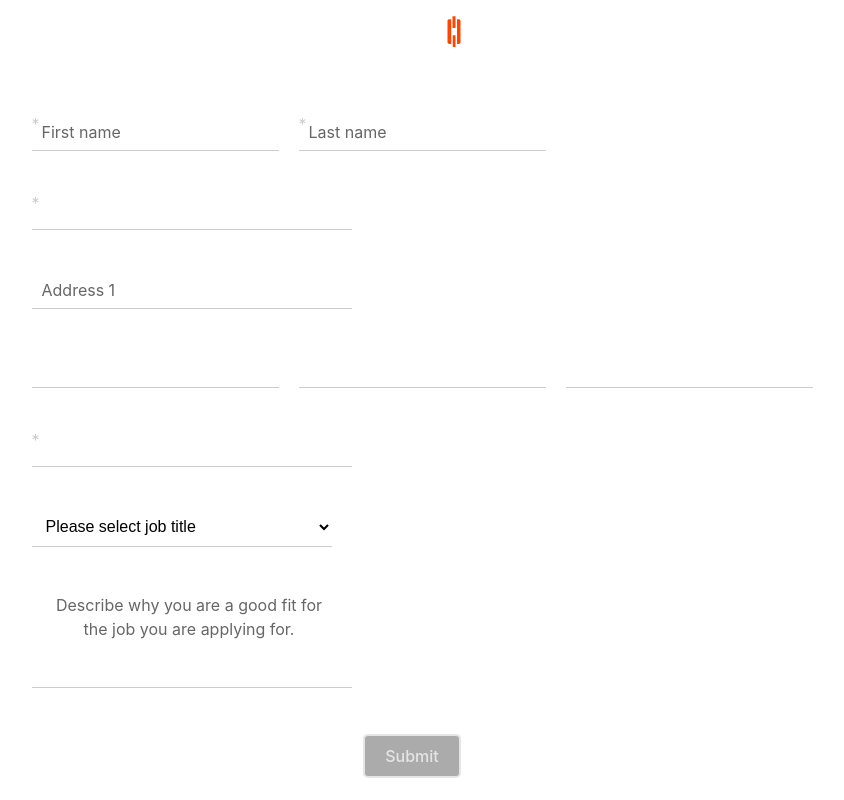
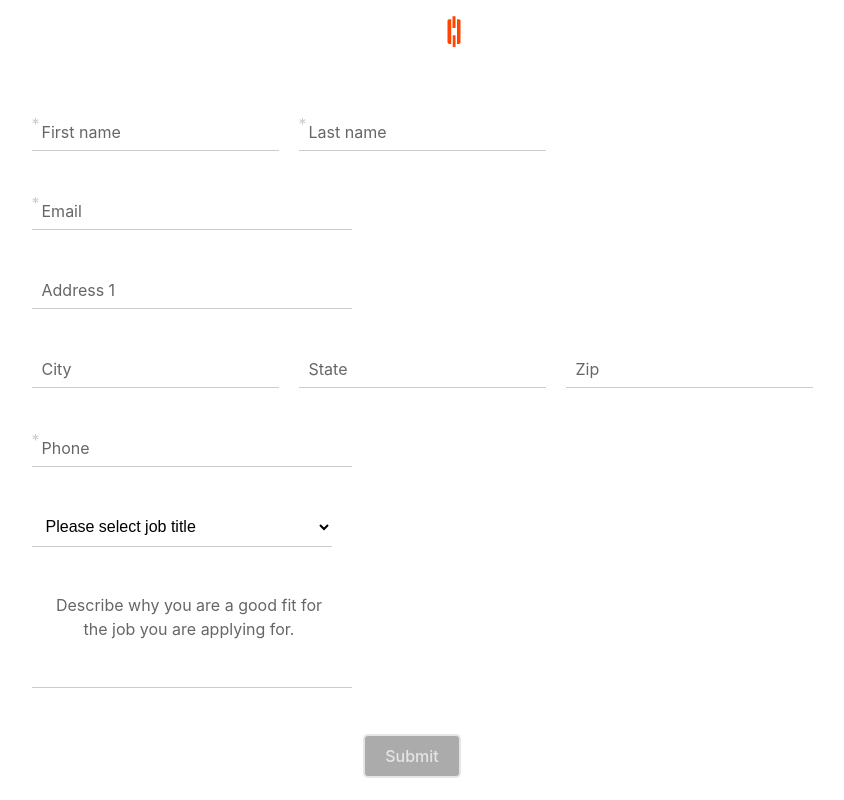
Before and after one commit to Nicocappabianca/commandlink-challenge, a React (Vite) app: page / in a window 1280 px wide. Shown: the whole page, without its empty margins (228-1072 px from the left). Built offline with nearby package versions, Linux system fonts and the light colour scheme.

Commit message:
chore(fieldSet): add placeholders for better UX

```diff
--- a/src/assets/fieldSet.ts
+++ b/src/assets/fieldSet.ts
@@ -17,6 +17,7 @@ export const fieldSet: FieldSet = [
   ],
   {
     id: "Email",
+    placeholder: "Email",
     required: true,
     type: "email",
   },
@@ -28,19 +29,23 @@ export const fieldSet: FieldSet = [
   [
     {
       id: "city",
+      placeholder: "City",
       type: "text",
     },
     {
       id: "state",
+      placeholder: "State",
       type: "text",
     },
     {
       id: "zip",
+      placeholder: "Zip",
       type: "text",
     },
   ],
   {
     id: "phone",
+    placeholder: "Phone",
     required: true,
     type: "text",
   },
```
